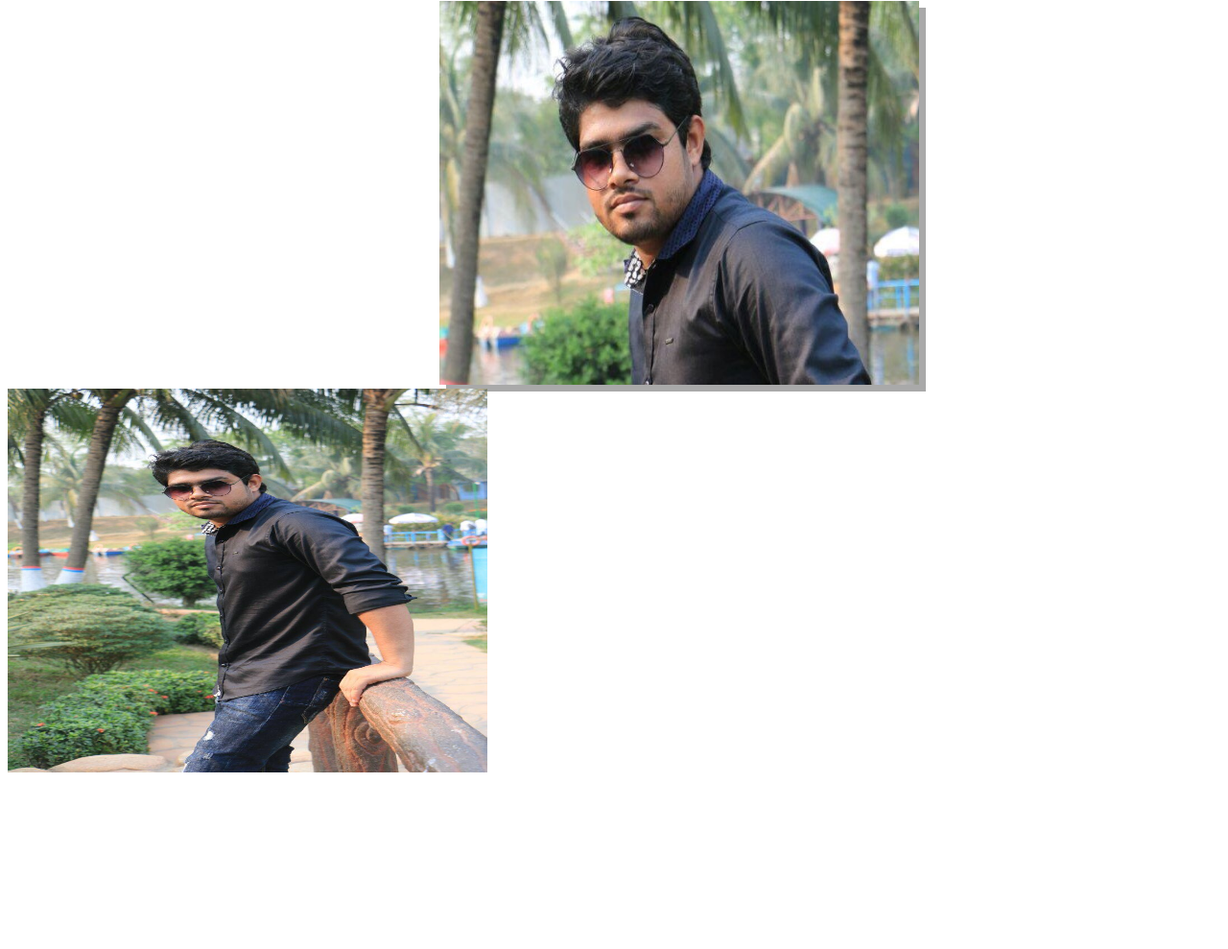
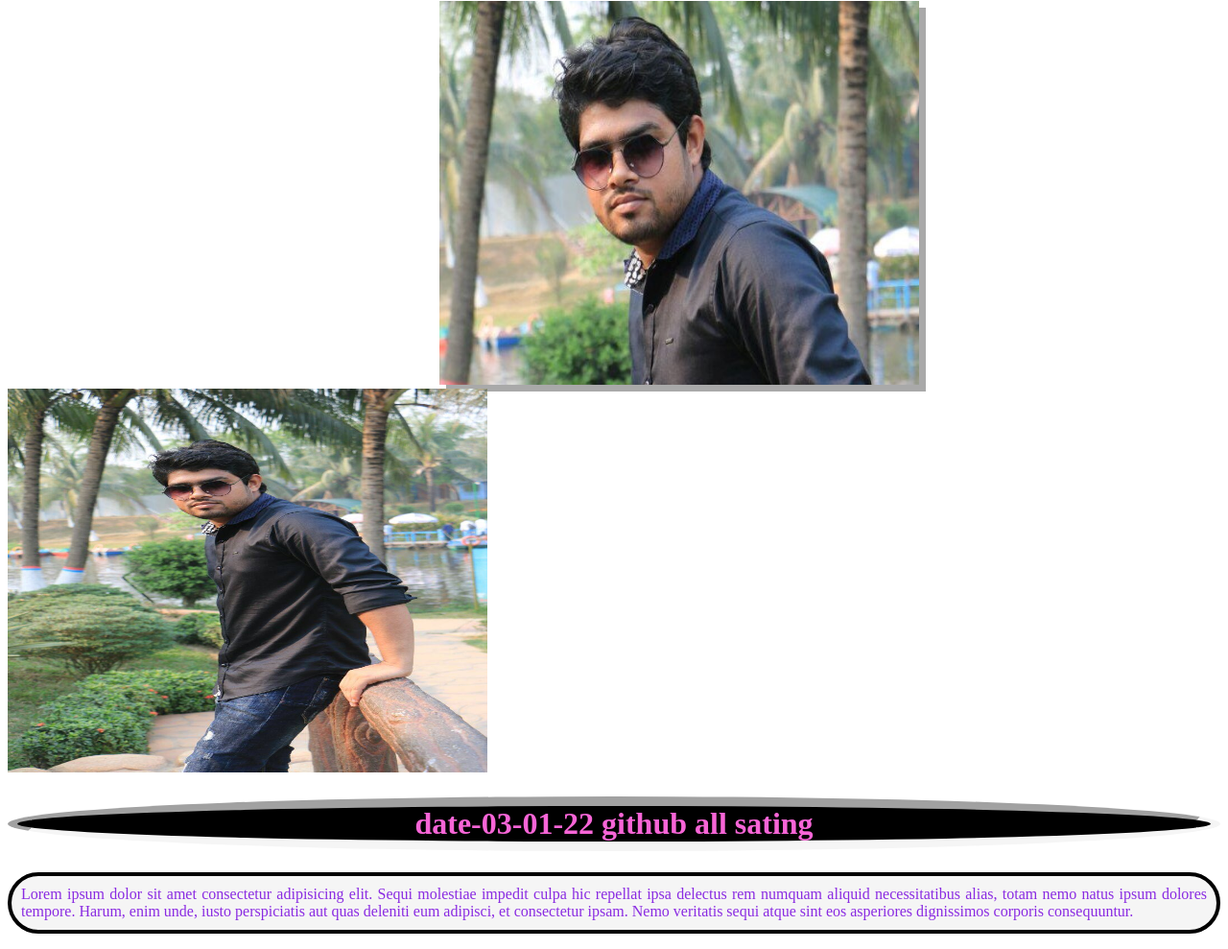
Before and after one commit to Raselraaz123/2ndweb-repo, a plain HTML site: page index.html in a window 1280 px wide. Shown: the part 658-1647 px from the top of the page at 96% size. Before the commit the page ends 1475 px from the top, so only its background shows below. Drawn offline with Linux system fonts and the light colour scheme.

Commit message:
03-01-22 text change

```diff
--- a/index.html
+++ b/index.html
@@ -15,5 +15,7 @@
     <img src="img/rasel.jpg" alt="" width="500" height="400">
     <img class="tr" src="img/rasel2.jpg" alt="" width="500" height="400">
     <img src="img/123.jpg" alt="" width="500" height="400">
+    <h1 id="to">date-03-01-22 github all sating</h1>
+    <p class="color">Lorem ipsum dolor sit amet consectetur adipisicing elit. Sequi molestiae impedit culpa hic repellat ipsa delectus rem numquam aliquid necessitatibus alias, totam nemo natus ipsum dolores tempore. Harum, enim unde, iusto perspiciatis aut quas deleniti eum adipisci, et consectetur ipsam. Nemo veritatis sequi atque sint eos asperiores dignissimos corporis consequuntur.</p>
 </body>
 </html>
--- a/style.css
+++ b/style.css
@@ -17,3 +17,18 @@
     margin-left: 450px;
     box-shadow: 7px 7px darkgrey;
 }
+.color{
+    border:4px solid  black;
+    color:blueviolet;
+    padding:10px;
+    background-color: whitesmoke;
+    text-align: justify;
+    border-radius:50px;
+}
+#to{
+    color:rgb(247, 101, 215);
+    background-color: black;
+    text-align: center;
+    border:10px inset whitesmoke;
+    border-radius: 50%;
+}
```
